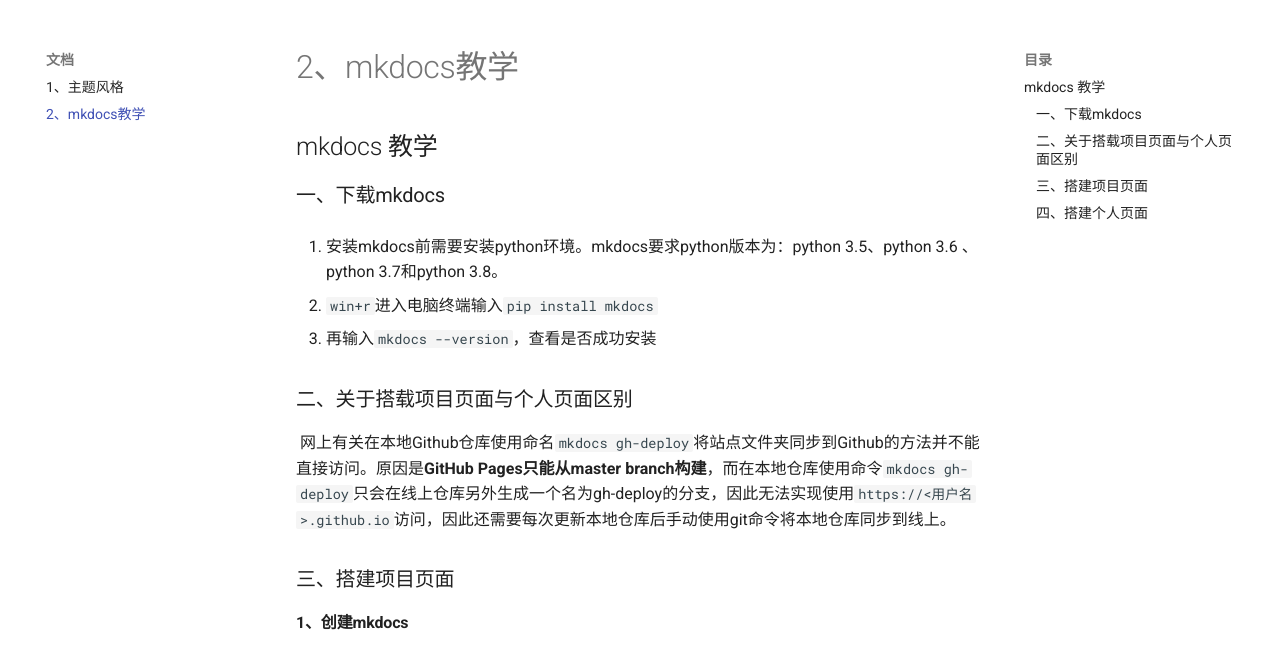
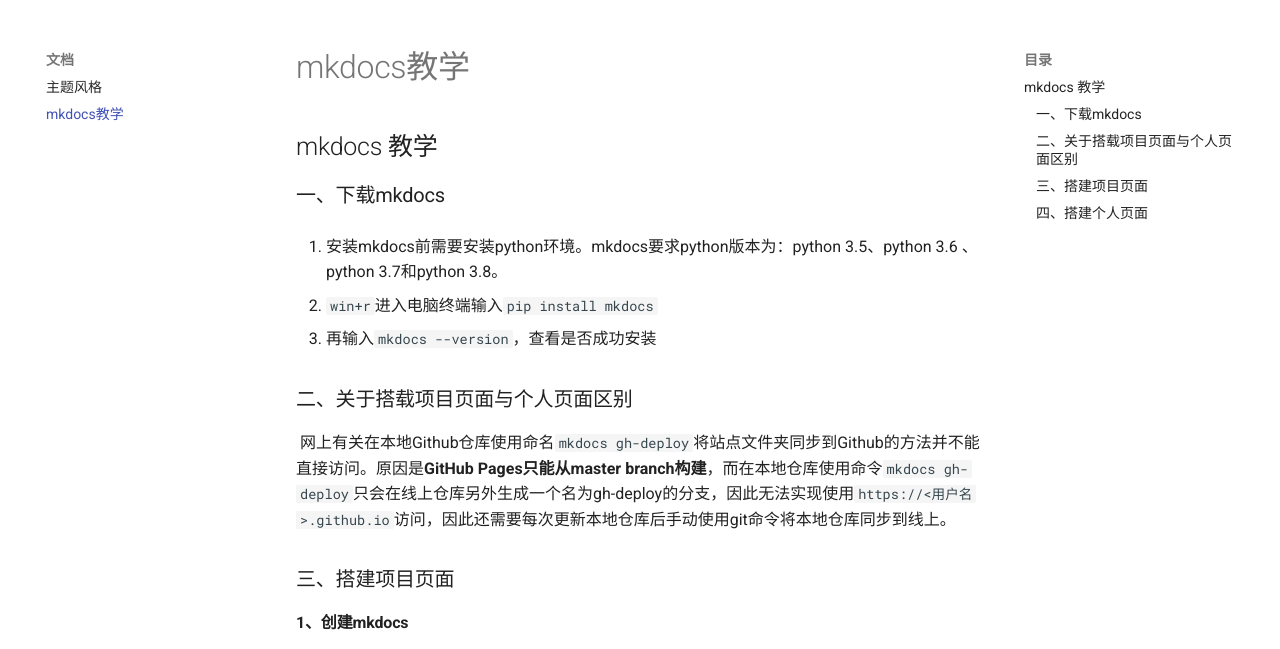
Before and after one commit to SongTao2021/SongTao2021.github.io, a plain HTML site: page mkdocs教学/mkdocs教学/index.html in a window 1280 px wide. Shown: the part 99-748 px from the top of the page. Drawn offline with Linux system fonts and the light colour scheme.

Commit message:
commit words

```diff
--- a/mkdocs教学/mkdocs教学/index.html
+++ b/mkdocs教学/mkdocs教学/index.html
@@ -18,7 +18,7 @@
 
 
 
-        <title>2、mkdocs教学 - 传说真鱼片</title>
+        <title>mkdocs教学 - 传说真鱼片</title>
 
 
 
@@ -106,7 +106,7 @@
         <div class="md-header__topic" data-md-component="header-topic">
           <span class="md-ellipsis">
 
-              2、mkdocs教学
+              mkdocs教学
 
           </span>
         </div>
@@ -351,7 +351,7 @@
 
 
   <span class="md-ellipsis">
-    1、主题风格
+    主题风格
   </span>
 
 
@@ -379,7 +379,7 @@
 
 
   <span class="md-ellipsis">
-    2、mkdocs教学
+    mkdocs教学
   </span>
 
 
@@ -390,7 +390,7 @@
 
 
   <span class="md-ellipsis">
-    2、mkdocs教学
+    mkdocs教学
   </span>
 
 
@@ -566,7 +566,7 @@
 
 
 
-  <h1>2、mkdocs教学</h1>
+  <h1>mkdocs教学</h1>
 
 <h2 id="mkdocs">mkdocs 教学<a class="headerlink" href="#mkdocs" title="Permanent link">&para;</a></h2>
 <h3 id="mkdocs_1">一、下载mkdocs<a class="headerlink" href="#mkdocs_1" title="Permanent link">&para;</a></h3>
@@ -690,7 +690,7 @@
       <nav class="md-footer__inner md-grid" aria-label="页脚" >
 
 
-          <a href="../../theme_style/theme_style/" class="md-footer__link md-footer__link--prev" aria-label="上一页: 1、主题风格">
+          <a href="../../theme_style/theme_style/" class="md-footer__link md-footer__link--prev" aria-label="上一页: 主题风格">
             <div class="md-footer__button md-icon">
 
               <svg xmlns="http://www.w3.org/2000/svg" viewBox="0 0 24 24"><path d="M20 11v2H8l5.5 5.5-1.42 1.42L4.16 12l7.92-7.92L13.5 5.5 8 11h12Z"/></svg>
@@ -700,7 +700,7 @@
                 上一页
               </span>
               <div class="md-ellipsis">
-                1、主题风格
+                主题风格
               </div>
             </div>
           </a>
```
Also changed, not shown: index.html (+2 -2 lines), search/search_index.json (+1 -1 lines), theme_style/theme_style/index.html (+6 -6 lines).
